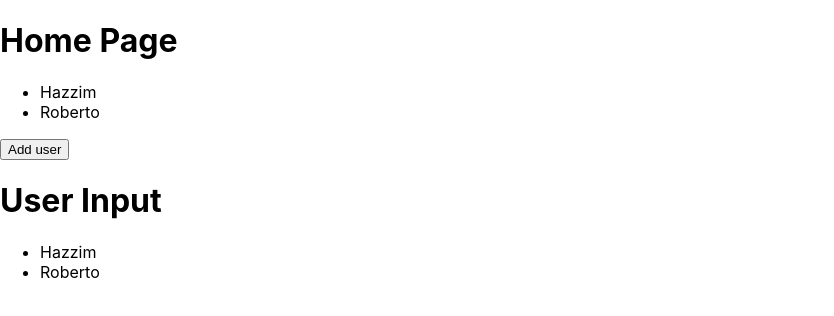
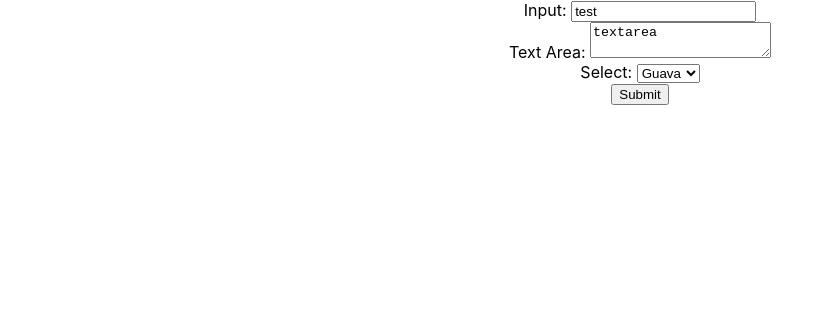
Before and after one commit to Hazzim-Escarcega/react_typescript_excercises, a React (Create React App) app in the folder my-app/: page / in a window 1280 px wide. Shown: the top 316 px of the page, without its empty margins (0-834 px from the left). Built offline with nearby package versions, Linux system fonts and the light colour scheme.

Commit message:
Form Elements

```diff
--- a/my-app/src/App.tsx
+++ b/my-app/src/App.tsx
@@ -1,13 +1,12 @@
 import React from "react";
 import "./App.css";
-import HomePage from "./components/HomePage";
-import { MycontextProvider } from "./context/MyContext";
+import {FormElements} from "./components/FormElements"
 
 function App() {
   return (
-      <MycontextProvider>
-      <HomePage />
-      </MycontextProvider>
+      <div className="App">
+        <FormElements/>
+      </div>
   );
 }
 
--- /dev/null
+++ b/my-app/src/components/FormElements/index.tsx
@@ -0,0 +1,38 @@
+import React from "react";
+import { FormElementsProps, FormElementsState } from "./interface";
+
+export class FormElements extends React.Component<FormElementsProps, FormElementsState> {
+    constructor(props: FormElementsProps){
+        super(props);
+
+        this.state = {
+            inputValue: "test",
+            textAreaValue: "textarea",
+            selectValue: "guava"
+        }
+    }
+    handleChanfgeRequest = (event: React.ChangeEvent<HTMLInputElement | HTMLSelectElement | HTMLTextAreaElement>) => {
+        const { value, name} = event.currentTarget
+
+        this.setState({
+            [name]: value,
+
+        } as unknown as FormElementsState)
+    }
+    render(){
+        const { inputValue, textAreaValue, selectValue} = this.state;
+        return(
+            <form onSubmit={(event) => event?.preventDefault()}>
+                Input: <input defaultValue={inputValue} name="myInput"/><br />
+                Text Area: <textarea defaultValue={textAreaValue} name="myTextArea"/><br />
+                Select: <select defaultValue={selectValue} name="mySelect">
+                <option value="mango">Mango</option>
+                <option value="apple">Apple</option>
+                <option value="guava">Guava</option>
+                </select>
+                <br />
+                <button>Submit</button>
+            </form>
+        )
+    }
+}
--- /dev/null
+++ b/my-app/src/components/FormElements/interface.ts
@@ -0,0 +1,8 @@
+export interface FormElementsProps{
+
+}
+export interface FormElementsState{
+    inputValue: string;
+    selectValue: string;
+    textAreaValue: string;
+}
```
